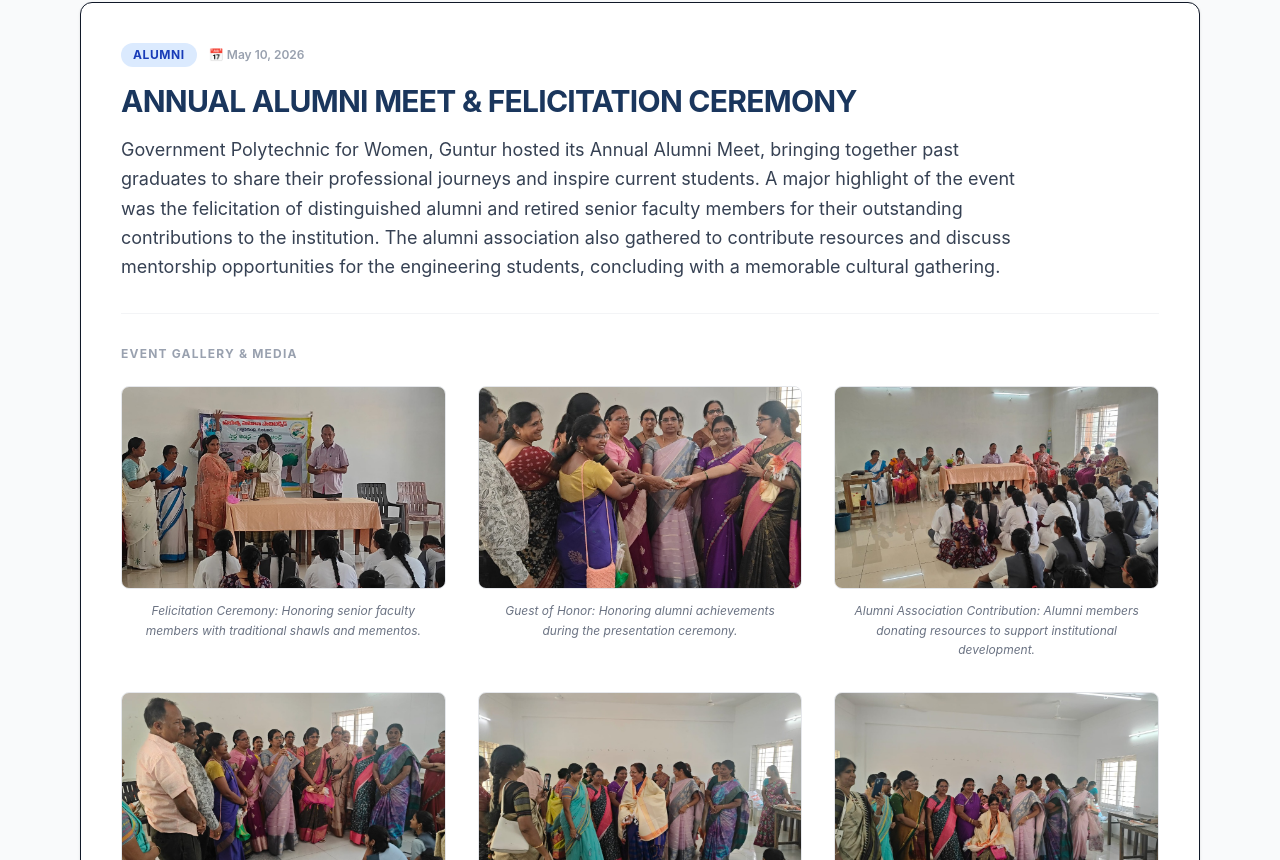
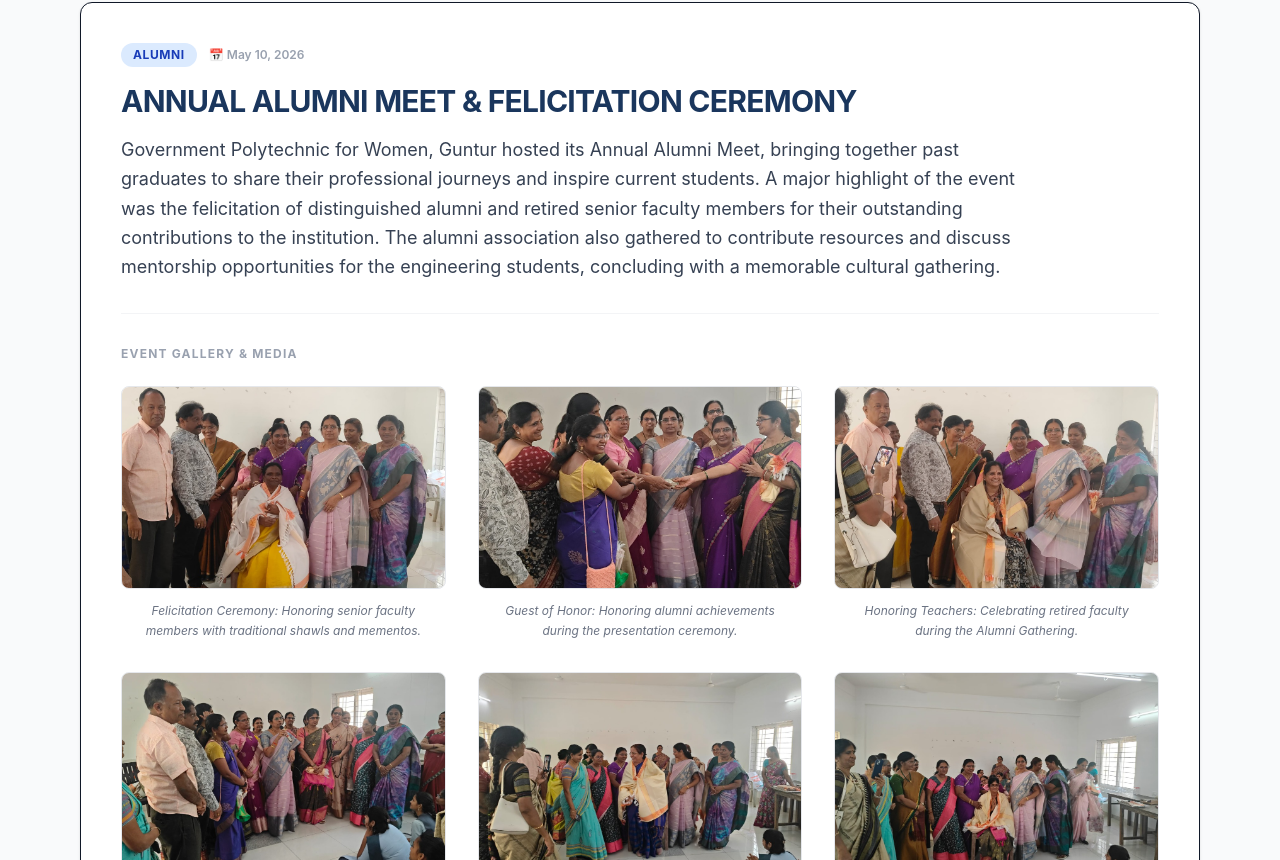
Before and after one commit to gpwwebguntur15-cmd/gpwguntur, a Next.js app: page /events in a window 1280 px wide. Shown: the part 485-1345 px from the top of the page. Built offline with nearby package versions, Linux system fonts and the light colour scheme.

Commit message:
Replaced incorrect first and third photos in Alumni event gallery with new correct images

```diff
--- a/src/app/events/page.tsx
+++ b/src/app/events/page.tsx
@@ -28,7 +28,7 @@ export default function EventsPage() {
       longDesc: "Government Polytechnic for Women, Guntur hosted its Annual Alumni Meet, bringing together past graduates to share their professional journeys and inspire current students. A major highlight of the event was the felicitation of distinguished alumni and retired senior faculty members for their outstanding contributions to the institution. The alumni association also gathered to contribute resources and discuss mentorship opportunities for the engineering students, concluding with a memorable cultural gathering.",
       images: [
         {
-          src: "/images/alumni_meet_2.jpg",
+          src: "/images/alumni_meet_new_a.jpg",
           caption: "Felicitation Ceremony: Honoring senior faculty members with traditional shawls and mementos."
         },
         {
@@ -36,8 +36,8 @@ export default function EventsPage() {
           caption: "Guest of Honor: Honoring alumni achievements during the presentation ceremony."
         },
         {
-          src: "/images/alumni_meet_1.jpg",
-          caption: "Alumni Association Contribution: Alumni members donating resources to support institutional development."
+          src: "/images/alumni_meet_new_b.jpg",
+          caption: "Honoring Teachers: Celebrating retired faculty during the Alumni Gathering."
         },
         {
           src: "/images/alumni_meet_8.jpg",
```
Also changed, not shown: public/images/alumni_meet_new_a.jpg (added), public/images/alumni_meet_new_b.jpg (added).
